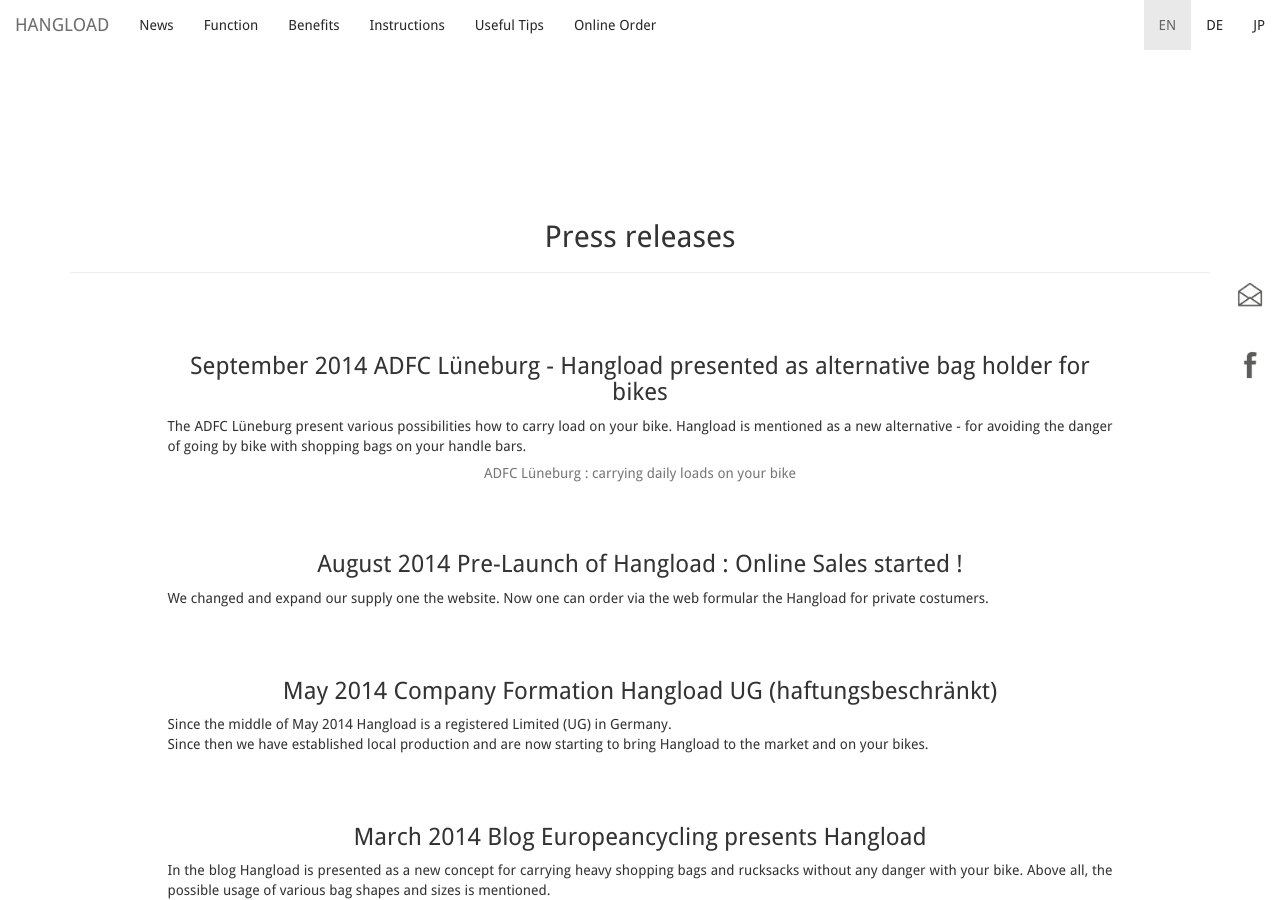
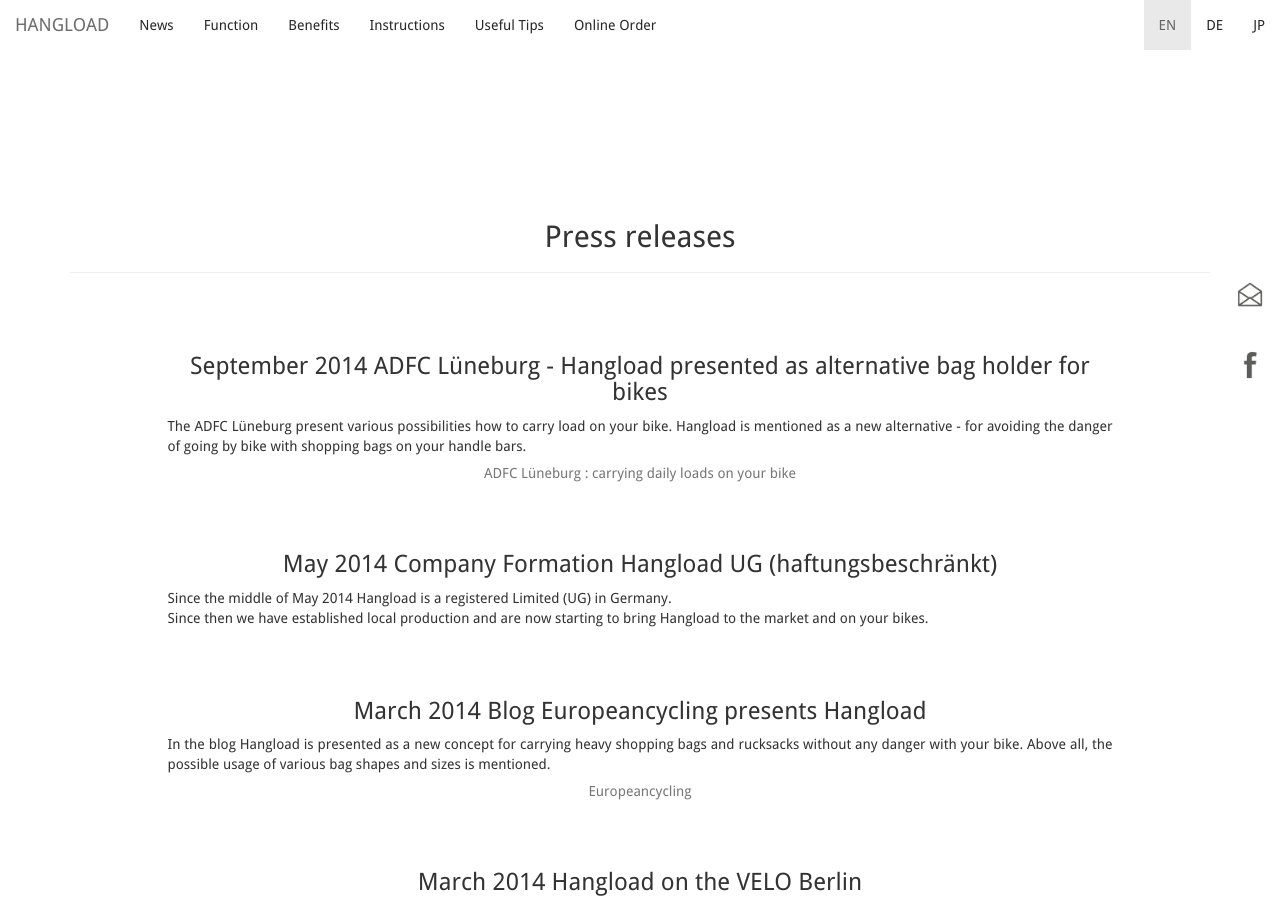
Before and after one commit to bodokaiser/hangload.com, a Jekyll site: the page built from press.html, in a window 1280 px wide and 900 px high. Built offline with Jekyll 4.4.1, drawn with Linux system fonts in a browser that asks for light colours; nearby versions of some CDN libraries; library files that are not in the unit come from our copies; Markdown is read by kramdown in place of the engine named in the settings.

Commit message:
Update press.html

```diff
--- a/press.html
+++ b/press.html
@@ -22,17 +22,6 @@
 Hangload is mentioned as a new alternative - for avoiding the danger of going by bike with shopping bags on your handle bars.
  <h5 class="text-center">
 <a target="_blank" href="http://lbg.adfc-nds.de/index.php?id=2379"> ADFC Lüneburg : carrying daily loads on your bike </a> </h5>
-</p>
-</div>
-</div>
-<br>
-<br>
-<div class="row">
-<div class="col-xs-10 col-xs-offset-1">
-<h3 class="text-center"> August 2014 Pre-Launch of Hangload : Online Sales started !  </h3>
-<p class="text-justify">
-We changed and expand our supply one the website. Now one can order via the web formular the Hangload
-for private costumers.
 </p>
 </div>
 </div>
```
